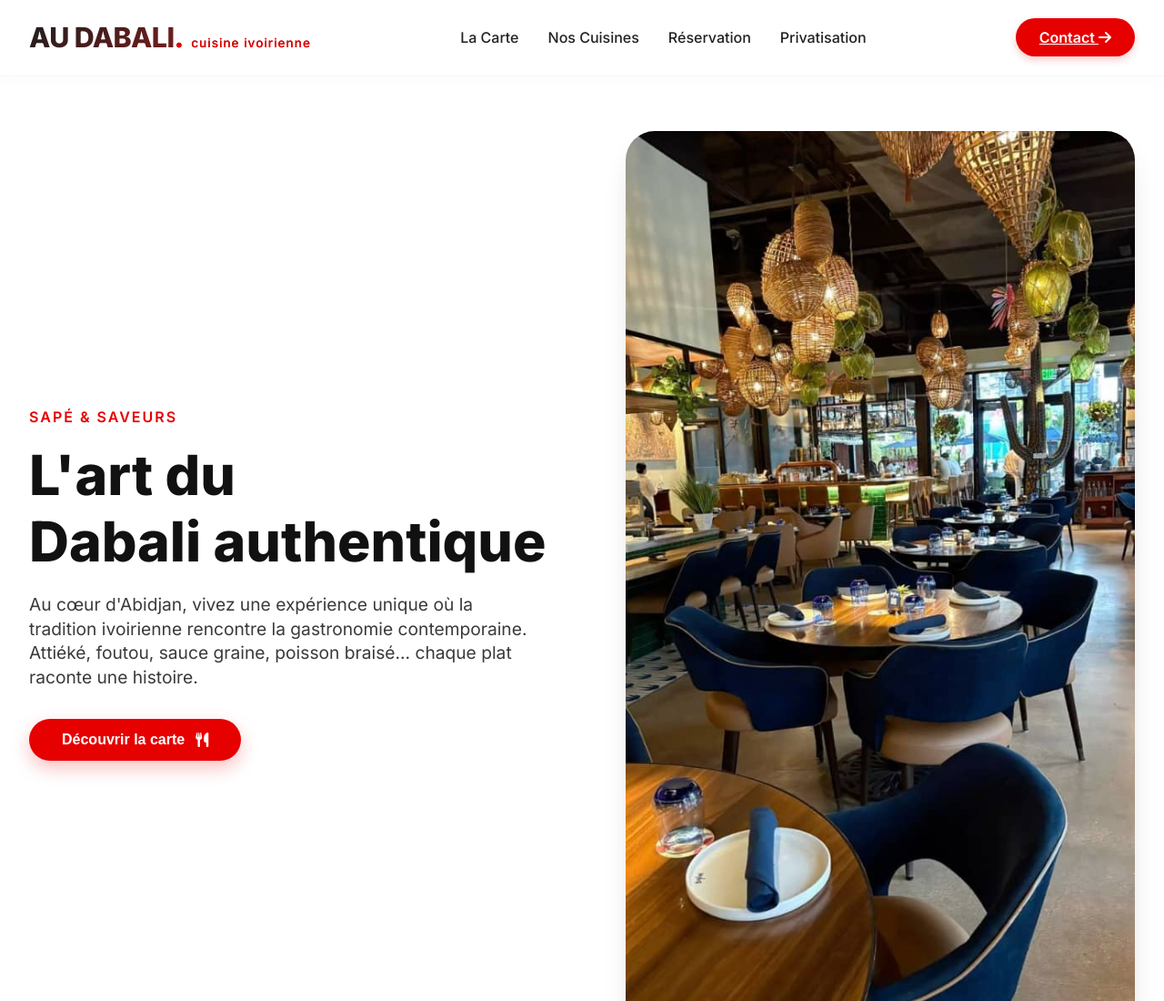
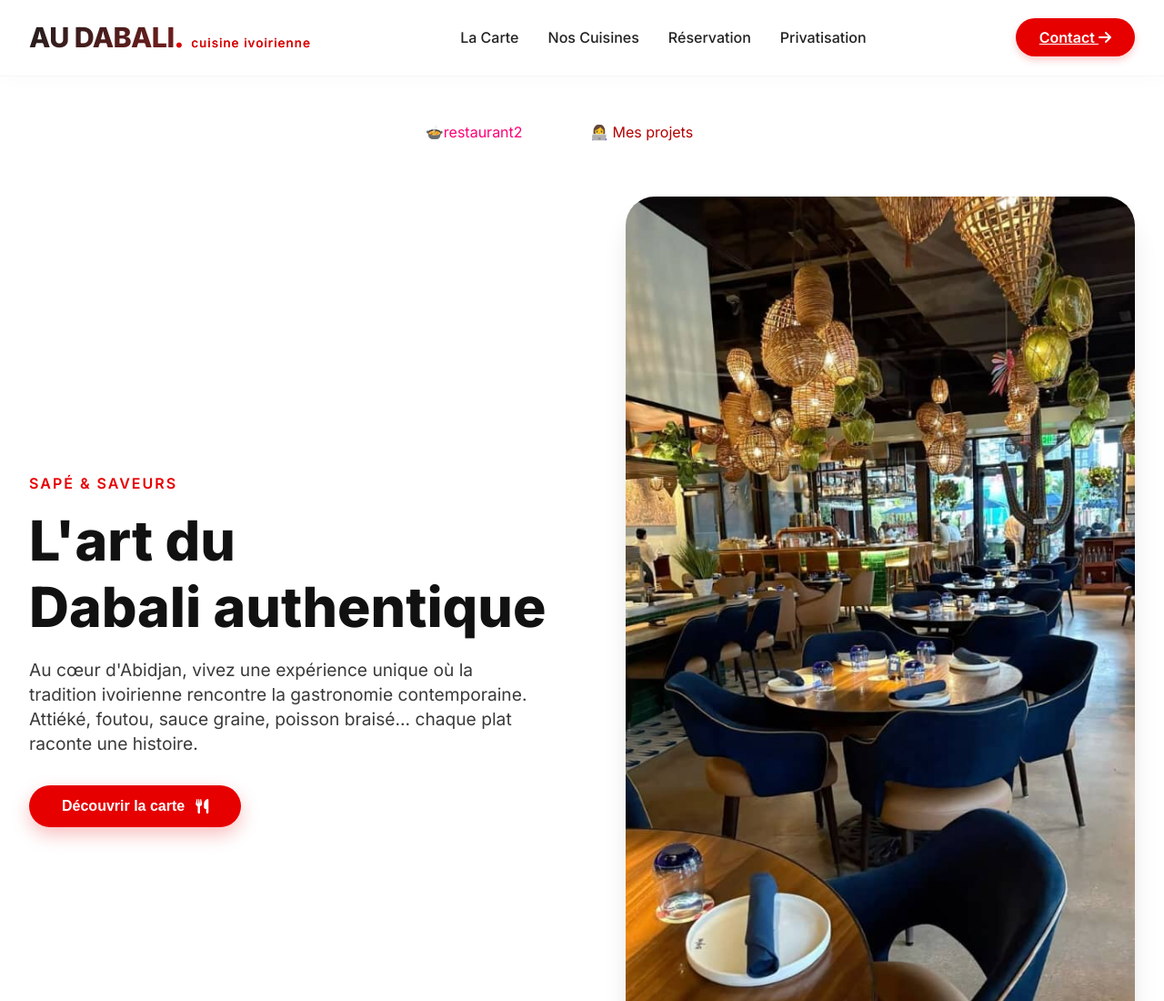
Before and after one commit to ANGODJI/Mon-portfolio, a plain HTML site: page restaurant1.html in a window 1280 px wide. Shown: the top 1100 px of the page at 91% size. Drawn offline with Linux system fonts and the light colour scheme.

Commit message:
Update restaurant1.html

```diff
--- a/restaurant1.html
+++ b/restaurant1.html
@@ -521,7 +521,15 @@
     <a href="#" class="btn-contact">Contact <i class="fas fa-arrow-right"></i></a>
   </div>
 </header>
+<div style="text-align: center; margin-top: 50px;">
+  <a href="restaurant2.html" style="color: rgb(255, 0, 119); text-decoration: none; margin-right: 70px;">
+🍲restaurant2
+  </a>
 
+  <a href="projet.html" style="color: #B30000; text-decoration: none; margin-right: 50px;">
+   👩‍💻 Mes projets
+  </a>
+</div>
 <main>
   <!-- Hero Section avec image réaliste Attiéké Poisson fumant -->
   <div class="hero">
```
